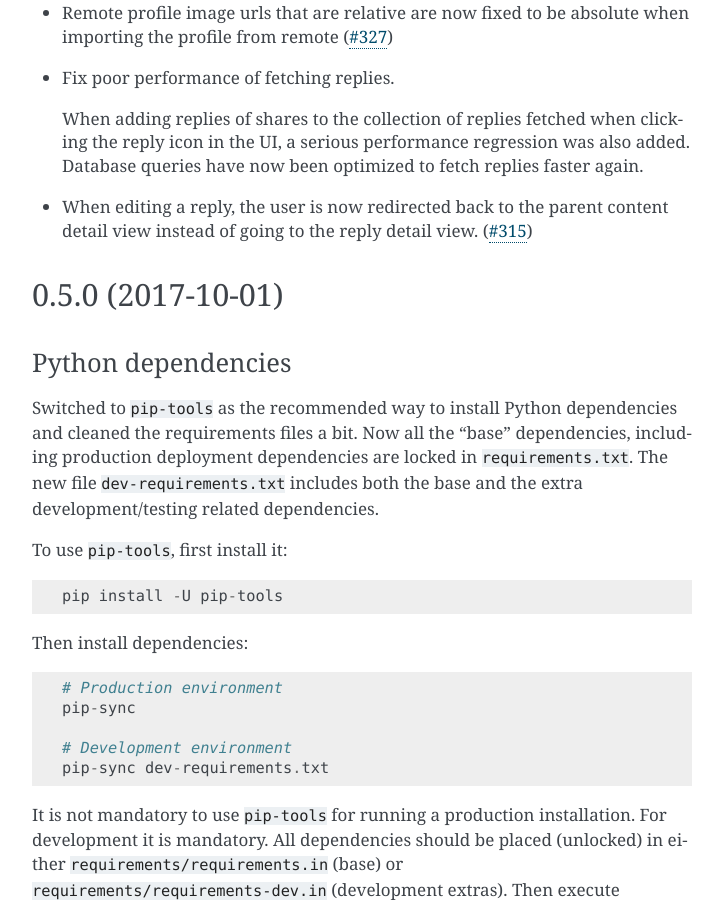
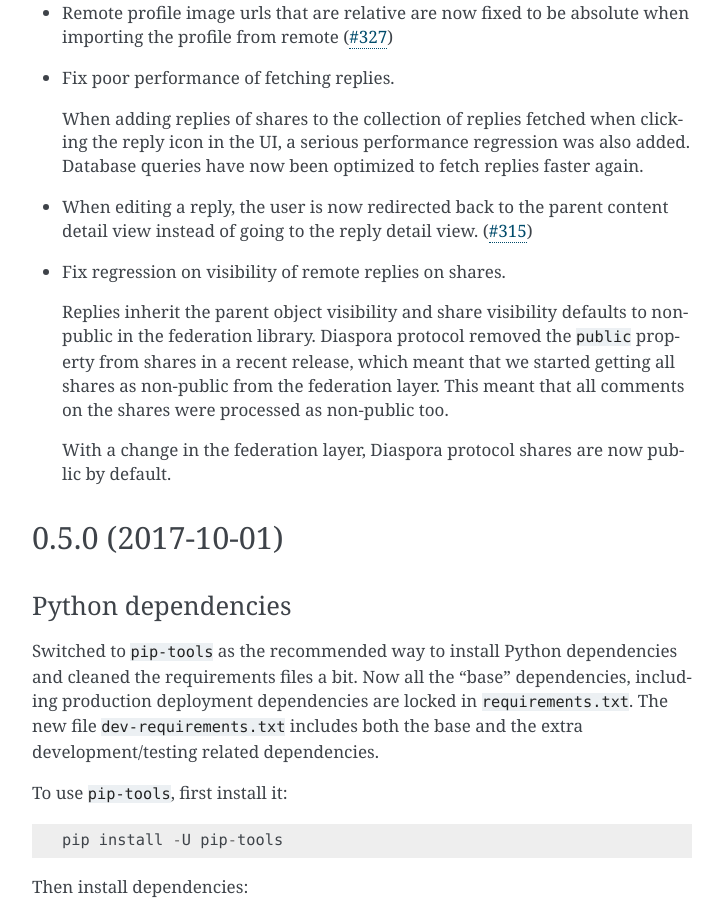
Before and after one commit to jaywink/socialhome, a Sphinx documentation site: the page built from docs/changelog.rst, in a window 1280 px wide and 900 px high, scrolled down 1564 px. Shown: the whole window, without its empty margins (388-1111 px from the left). Built offline with Sphinx 7.4.7, drawn with Linux system fonts in a browser that asks for light colours.

Commit message:
Fix regression on visibility of remote replies on shares
Replies inherit the parent object visibility and share visibility defaults to non-public in the federation library. Diaspora protocol removed the ``public`` property from shares in a recent release, which meant that we started getting all shares as non-public from the federation layer. This meant that all comments on the shares were processed as non-public too.

With a change in the federation layer, Diaspora protocol shares are now public by default.

```diff
--- a/docs/changelog.rst
+++ b/docs/changelog.rst
@@ -51,6 +51,11 @@ Fixed
 
   When adding replies of shares to the collection of replies fetched when clicking the reply icon in the UI, a serious performance regression was also added. Database queries have now been optimized to fetch replies faster again.
 * When editing a reply, the user is now redirected back to the parent content detail view instead of going to the reply detail view. (`#315 <https://github.com/jaywink/socialhome/issues/315>`_)
+* Fix regression on visibility of remote replies on shares.
+
+  Replies inherit the parent object visibility and share visibility defaults to non-public in the federation library. Diaspora protocol removed the ``public`` property from shares in a recent release, which meant that we started getting all shares as non-public from the federation layer. This meant that all comments on the shares were processed as non-public too.
+
+  With a change in the federation layer, Diaspora protocol shares are now public by default.
 
 0.5.0 (2017-10-01)
 ------------------
```
Also changed, not shown: 2 other files.
